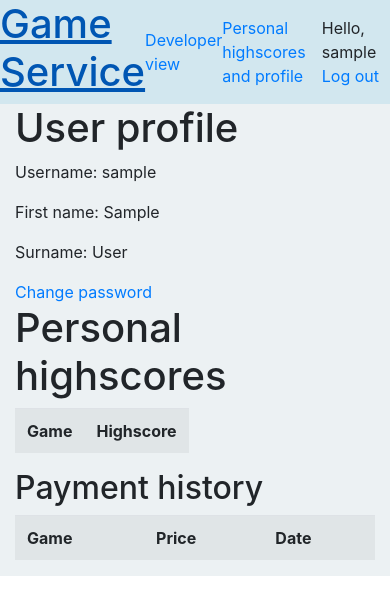
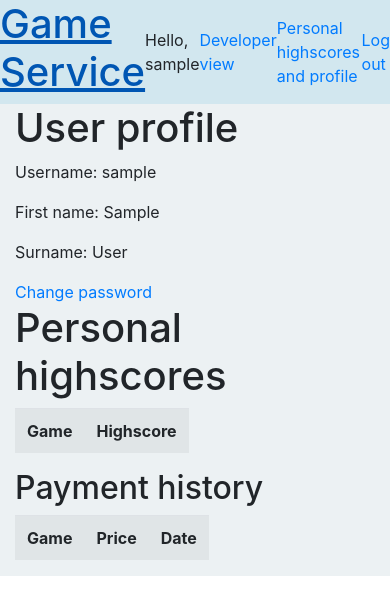
Before and after one commit to KasperNurminen/gameservice, a Django app: page /profile/ in a window 390 px wide. Shown: the top 615 px of the page. Run offline with Django 3.2, Linux system fonts and the light colour scheme; the visitor is signed in with stand-in values (Sample User, id 1); data that the repository does not hold is empty; some libraries are stand-ins or nearby versions.

Commit message:
Final mobile

```diff
--- a/gameservice/templates/base.html
+++ b/gameservice/templates/base.html
@@ -14,19 +14,19 @@
 <body>
     <div class="page-header">
         <h1 class="title"><a href="/">Game Service</a></h1>
+            {% if user.is_authenticated %}
+            <div class="navElement">
+                Hello, {{user.get_username}}
+            </div>
+            {% endif %}
             {% if perms.gameservice.can_edit_games %}
-        <a href="/developer"> Developer view </a>
+            <a class="navElement" href="/developer"> Developer view </a>
             {% endif %}
             {% if user.is_authenticated %}
-        <div>
+            <div class="navElement">
                 <a href="/profile"> Personal highscores and profile</a>
             </div>
-        {% endif %}
-        {% if user.is_authenticated %}
-        <div>
-            Hello, {{user.get_username}}
-            <a href="/logout"> Log out </a>
-        </div>
+            <a class="navElement" href="/logout"> Log out </a>
             {% endif %}
 
     </div>
--- a/gameservice/templates/game.html
+++ b/gameservice/templates/game.html
@@ -4,11 +4,11 @@
 {% block content %}
 {% csrf_token %}
 <div class="row">
-    <div class="col gameBlock" style="margin: 0 20px;">
+    <div class="col gameBlock" style="margin-right: 20px;">
         <h1 class="title">{{game.title}}</h1>
         <iframe src={{game.url}} id="iframe" name="iframe"></iframe>
     </div>
-    <div class="col gameBlock" style="margin-top: 0;">
+    <div class="gameBlock scores">
         <h3 class="title" style="letter-spacing: 0; padding-right: 16px;">High scores:</h3>
         <table id="scores" name="scores[]">
             {% for score in scores %}
--- a/gameservice/templates/profile.html
+++ b/gameservice/templates/profile.html
@@ -42,9 +42,10 @@
 </div>
 
 <div class="row">
+    <div class="gameBlock" style="margin-top: 0;">
         <div class="col">
-        <h2> Payment history</h2>
-        <table class="table table-striped table-hover">
+            <h2 class="title"> Payment history</h2>
+            <table class="table table-striped table-hover table-responsive-md">
                 <tr>
                     <th>Game</th>
                     <th>Price</th>
@@ -61,5 +62,6 @@
 
         </div>
     </div>
+</div>
 
 {% endblock %}
```
Also changed, not shown: gameservice/static/css/main.css (+14 -2 lines), gameservice/templates/main.html (+5 -6 lines). Lines whose indentation alone changed are shown as unchanged.
